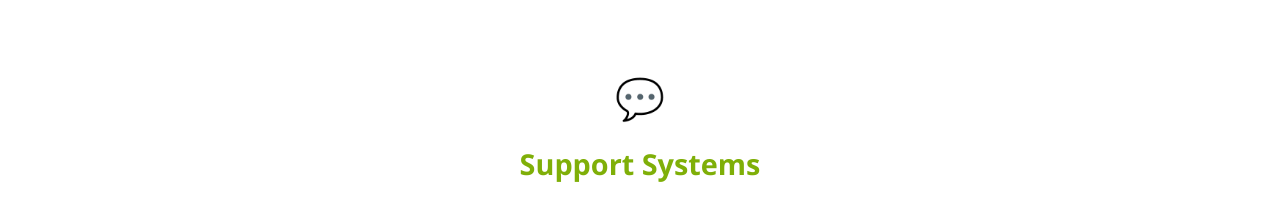
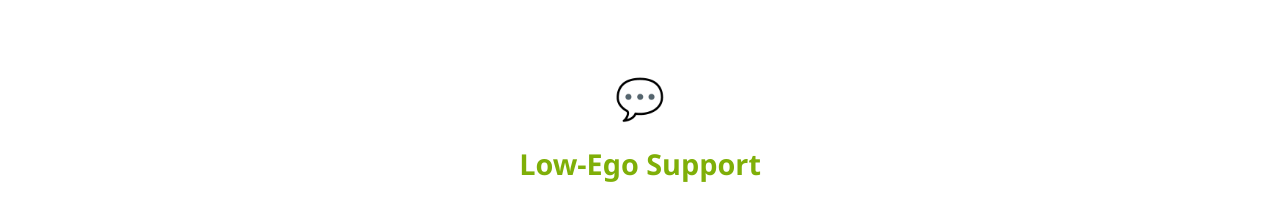
Before and after one commit to JuliaFlook/Snapshot, a plain HTML site: page c3.html in a window 1280 px wide. Shown: the top 212 px of the page. Drawn offline with Linux system fonts and the light colour scheme.

Commit message:
corrected title

```diff
--- a/c3.html
+++ b/c3.html
@@ -48,7 +48,7 @@ html, body {
 </head>
 <body>
 <div class="icon">💬</div>
-<h1> Support Systems</h1>
+<h1>Low-Ego Support</h1>
 <div class="content">
   <p><strong>Helps others build confidence without judgment, pressure, or confusion.</strong></p>
   <p>I bring warmth and clarity to every interaction. People feel supported, not scrutinized. I build trust by making things easy to use and easy to ask about, no matter the skill level.</p>
```
